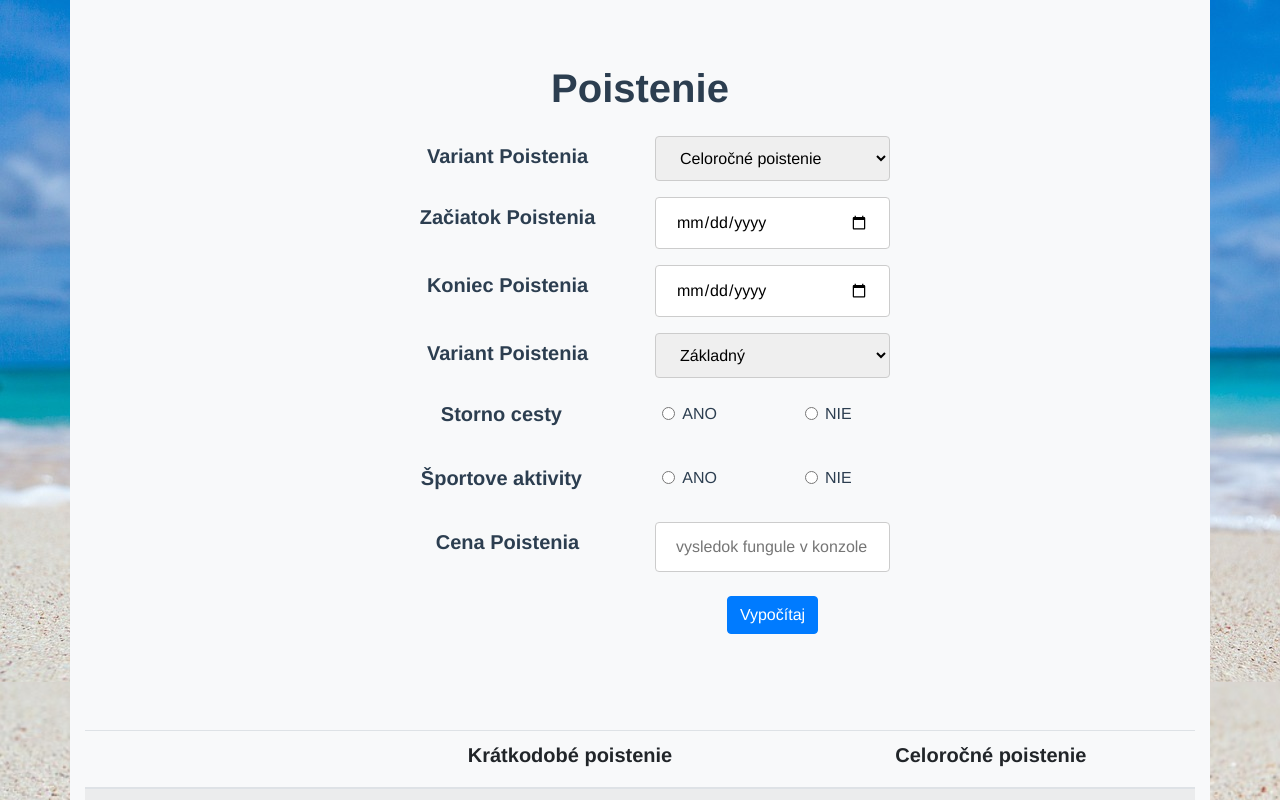
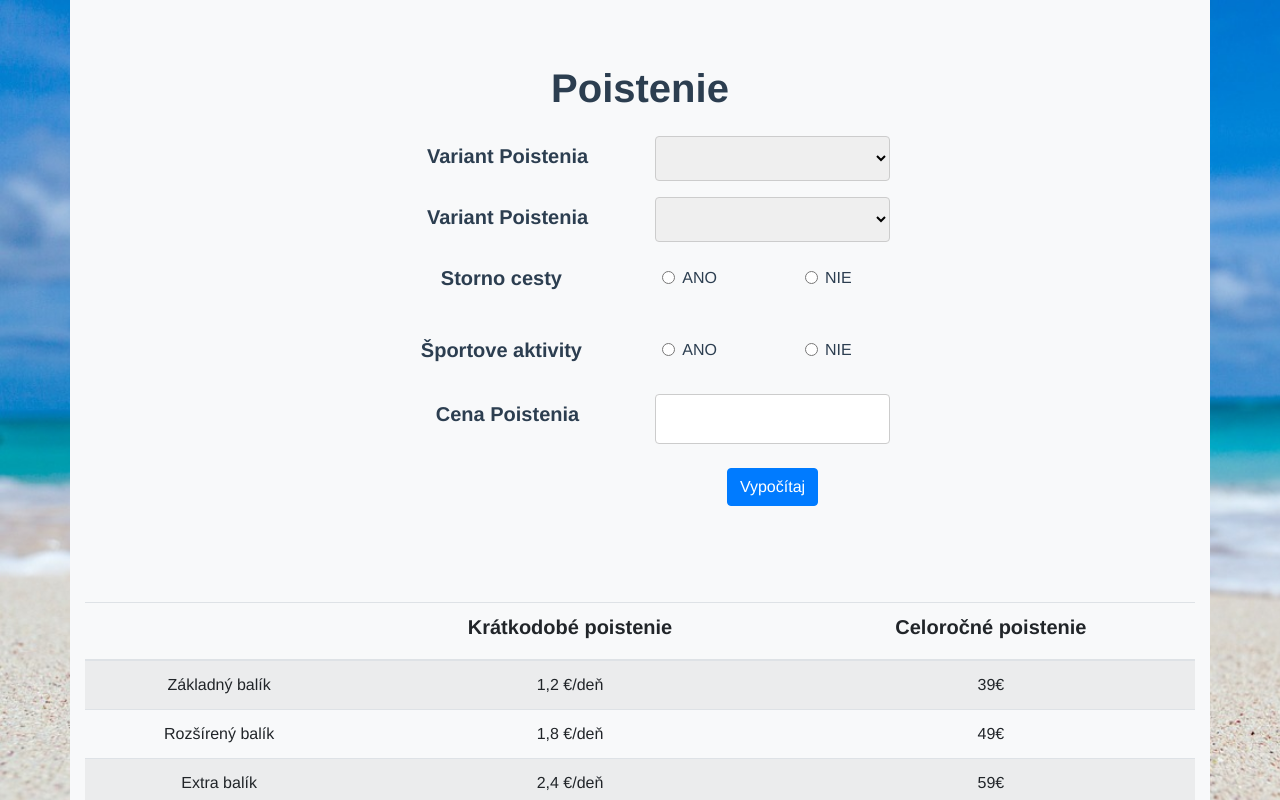
Before and after one commit to michaelasatarova/cestovnaKalkulacka, a Vue app: page / in a window 1280 px wide. Shown: the top 800 px of the page. Built offline with nearby package versions, Linux system fonts and the light colour scheme.

Commit message:
Displaying the result

```diff
--- a/package.json
+++ b/package.json
@@ -10,8 +10,8 @@
   "dependencies": {
     "bootstrap": "^4.4.1",
     "core-js": "^3.4.4",
-    "moment": "^2.24.0",
-    "vue": "^2.6.10"
+    "vue": "^2.6.10",
+    "vue-date-picker": "^2.5.0"
   },
   "devDependencies": {
     "@vue/cli-plugin-babel": "^4.1.0",
--- a/public/index.html
+++ b/public/index.html
@@ -1,5 +1,5 @@
 <!DOCTYPE html>
-<html lang="en">
+<html lang="sk">
   <head>
     <meta charset="utf-8">
     <meta http-equiv="X-UA-Compatible" content="IE=edge">
--- a/src/components/Poistenie.vue
+++ b/src/components/Poistenie.vue
@@ -1,49 +1,56 @@
 <template>
-  <div class="hello" id="app">
+  <div class="hello" id="poistenie">
       <div class="container bg-light py-5">
         <h1 class="my-3"><strong>Poistenie</strong></h1>
         <div class="base-width">
 
+          <form action="">
               <div class="row">
                 <div class="col mt-3">
-              <h5><strong>Variant Poistenia</strong></h5>
+                 <label> <h5><strong>Variant Poistenia</strong></h5></label>
                 </div>
 
                 <div class="col">
-              <select  id="insurance">
+                  <select  id="insurance" v-model="selected" required>
+                    <option value="" selected></option>
                     <option  name="celorocne" value="dlhodobe" >Celoročné poistenie</option>
-							  <option name ="kratkodobe" value="kratkodobe" >Krátkodobé poistenie</option>
+                    <option name ="kratkodobe" value="kratkodobe" >Krátkodobe poistenie</option>
                   </select>
+                </div>
+              </div>
+
+                <div v-if="selected === 'kratkodobe'" >
+                    <div class="row">
+                    <div class="col mt-3">
+                    <label> <h5><strong>Začiatok Poistenia</strong></h5></label>
+                    </div>
+
+                    <div class="col">
+                    <input type="date"  v-model="dateStart" id="insStart" >
+              <!--<datepicker :readonly="true" format="DD.MM.YYYY" name="date1" :value="state" ></datepicker>	-->
                     </div>
                   </div>
 
                   <div class="row">
                     <div class="col mt-3">
-              <h5><strong>Začiatok Poistenia</strong></h5>
-            </div>
-
-            <div class="col">
-							<input type="date" v-model="dateStart" >
-            </div>
-          </div>
-
-          <div class="row">
-            <div class="col mt-3">
-              <h5><strong>Koniec Poistenia</strong></h5>
+                      <label><h5><strong>Koniec Poistenia</strong></h5></label>
                     </div>
 
                     <div class="col">
                       <input type="date" v-model="dateEnd">
                     </div>
                   </div>
+              </div>
+
 
               <div class="row">
                 <div class="col mt-3">
-              <h5><strong>Variant Poistenia</strong></h5>
+                  <label><h5><strong>Variant Poistenia</strong></h5></label>
                 </div>
 
                 <div class="col">
-              <select  id="insurance2">
+                  <select  id="insurance2" required>
+                    <option value="" selected></option>
                     <option value="zakladny">Základný</option>
                     <option value="rozsireny">Rozšírený</option>
                     <option value="extra">Extra</option>
@@ -53,7 +60,7 @@
 
               <div class="row">
                 <div class="col-5 m-3">
-              <h5><strong>Storno cesty</strong></h5>
+                  <label><h5><strong>Storno cesty</strong></h5></label>
                 </div>
 
               <div class="col">
@@ -99,68 +106,83 @@
 
               <div class="row">
                 <div class="col mt-3">
-              <h5><strong>Cena Poistenia</strong></h5>
+                  <label><h5><strong>Cena Poistenia</strong></h5></label>
                 </div>
 
                 <div class="col">
-							<input type="text" :placeholder="[['vysledok fungule v konzole']]">
+                  <input type="text" :placeholder="[[final]]">
                   <div class="btn btn-primary mt-3" @click="onChange()" >Vypočítaj</div>
 
               </div>
 
             </div>
+       </form>
       </div>
   </div>
   </div>
 </template>
 
 <script>
+//import datepicker from 'vue-date-picker';
 
 export default{
+        components: {
+                  // datepicker,
+              },
         data: function(){
           return{
+            selected: '',
             dateStart: '',
             dateEnd: '',
+            final: '',
+
           }
         },
 
         methods:{
             onChange() {
-               var insurance = document.getElementById('insurance');
-               var insurance2 = document.getElementById('insurance2');
+               let insurance = document.getElementById('insurance');
+               let insurance2 = document.getElementById('insurance2');
+
 
                 //vyparsuje zvolený dátum v milisekundách (den ma 86400000 ms) a vysledok vydelíš dnom, nasledne jedno od druheho odčitaš a to +1 je že zahrna už aj zvolený den
-               var date1 = Date.parse(this.dateStart)/86400000;
-               var date2 = Date.parse(this.dateEnd)/86400000;
+               let date1 = Date.parse(this.dateStart)/86400000;
+               let date2 = Date.parse(this.dateEnd)/86400000;
+
 
               //celoročné,zakladne
                 if(insurance.value == "dlhodobe" && insurance2.value == "zakladny" ){
-                console.log(39 +'€');
+                return this.final = 39 +'€';
               }
               //celoročné,rozsireny
               else if(insurance.value == "dlhodobe" && insurance2.value == "rozsireny"){
-                console.log(49 +'€');
+                return this.final = 49 +'€';
               }
               //celoročné,extra
               else if(insurance.value == "dlhodobe" && insurance2.value == "extra"){
-                console.log(59 +'€');
+                return this.final = 59 +'€';
               }
               // kratkodobe zakladny
               else if(insurance.value == "kratkodobe" && insurance2.value == "zakladny"){
-                 console.log(((date2 - date1 + 1) * 1.2).toFixed(2) + '€');
+                 return this.final = ((date2 - date1 + 1) * 1.2).toFixed(2) + '€';
               }
               // kratkodobe rozsireny
               else if(insurance.value == "kratkodobe" && insurance2.value == "rozsireny"){
-                  console.log(((date2 - date1 + 1) * 1.8).toFixed(2) + '€');
+                  return this.final = ((date2 - date1 + 1) * 1.8).toFixed(2) + '€';
               }
                // kratkodobe extra
               else if(insurance.value == "kratkodobe" && insurance2.value == "extra"){
-                  console.log(((date2 - date1 + 1) * 2.4).toFixed(2) + '€');
+                  return this.final = ((date2 - date1 + 1) * 2.4).toFixed(2) + '€';
               }
               else{
-                  console.log('Vyplň všetky povinne polia');
+                  return this.final =  'Vyplň všetky povinne polia';
               }
              },
+
+          getDate(date) {
+            console.log("current date", date);
+          },
+
         },
       }
 
--- a/src/main.js
+++ b/src/main.js
@@ -3,6 +3,7 @@ import App from "./App.vue";
 
 Vue.config.productionTip = false;
 
+
 new Vue({
   render: h => h(App)
 }).$mount("#app");
```
Also changed, not shown: 1 other file (tests, documents, lock files or other folders). Lines whose indentation alone changed are shown as unchanged.
